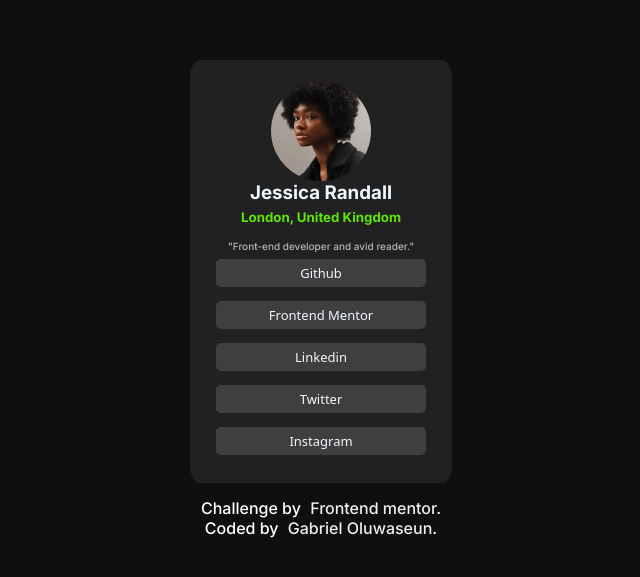
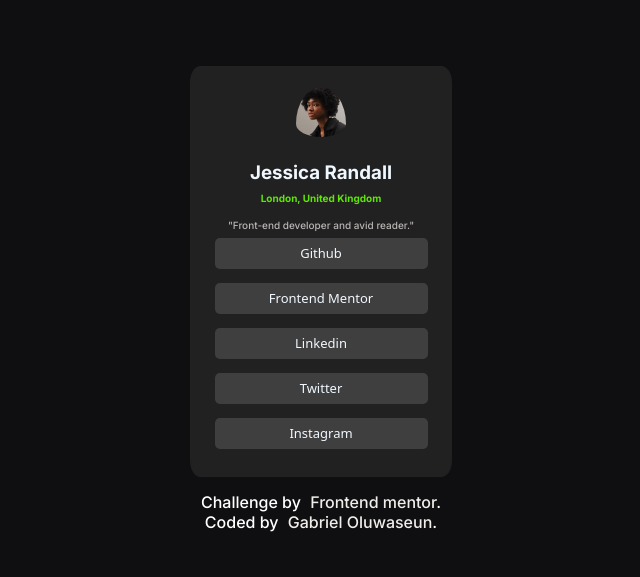
Before and after one commit to gabrieloluwaseun523-droid/Social-link-profile, a plain HTML site: page index.html in a window 1280 px wide. Shown: the part 101-678 px from the top of the page, without its empty margins (319-959 px from the left). Drawn offline with Linux system fonts and the light colour scheme.

Commit message:
Add files via upload

```diff
--- a/social.css
+++ b/social.css
@@ -31,15 +31,20 @@ body{
 }
 img{
     border-radius: 50%;
-    width: 100px;
+    width: 50px;
+    padding-bottom: 1.5em;
 }
 h3{
     color: aliceblue;
+    padding-bottom: .4em;
 }
 h5{
     color: rgb(94, 230, 4) ;
-    padding: 5px;
-    padding-bottom:15px;
+    padding-bottom: 1.5em;
+    font-size: x-small;
+    display: flex;
+    justify-content: center;
+    align-items: center;
 }
 p{
     color: rgb(185, 181, 181);
@@ -52,7 +57,7 @@ p{
 .link{
     margin: 7px;
     width: 200px;
-    padding: 5px;
+    padding: .5em;
     border-radius: 5px;
     background-color: rgba(114, 112, 112, 0.377);
     font-family: system-ui, -apple-system, BlinkMacSystemFont, 'Segoe UI', Roboto, Oxygen, Ubuntu, Cantarell, 'Open Sans', 'Helvetica Neue', sans-serif;
@@ -141,8 +146,6 @@ h5{
 p{
     color: rgb(185, 181, 181);
     width: 150px;
-    display: flex;
-    flex-wrap: none;
 }
 .link{
     margin: 7px;
```
